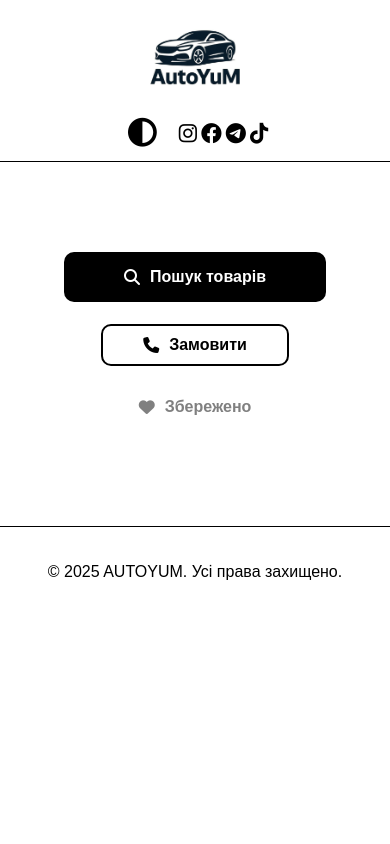
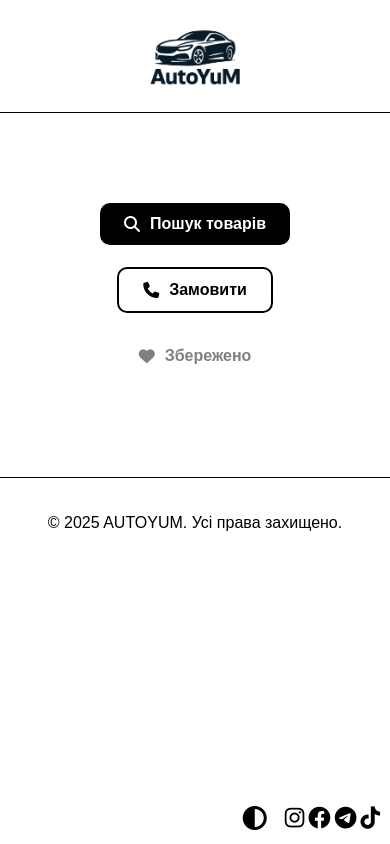
Before and after one commit to makstroc71-netizen/AutoYum, a website: page index.html in a window 390 px wide. Drawn offline with Linux system fonts and the light colour scheme.

Commit message:
Оновлення дизайну для мобільних

```diff
--- a/styles.css
+++ b/styles.css
@@ -298,3 +298,56 @@ body {
     margin-top: 0;
   }
 }
+/* ==================== MOBILE ADJUSTMENTS ==================== */
+@media (max-width: 768px) {
+  /* Прибираємо заголовок */
+  .header-center .site-title {
+    display: none;
+  }
+
+  /* Логотип займає всю ширину */
+  .header-left {
+    flex: 1 1 100%;
+    display: flex;
+    justify-content: center;
+    margin-bottom: 10px;
+  }
+
+  .logo {
+    height: auto;
+    width: 90%; /* майже вся ширина */
+    max-height: 200px;
+    margin-top: 10px;
+  }
+
+  /* Хедер повинен стати вертикальним */
+  .site-header {
+    flex-direction: column;
+    align-items: center;
+    padding: 10px 0;
+  }
+
+  /* Кнопки теми і соцмереж переміщаємо в правий нижній кут */
+  .header-right {
+    position: fixed;
+    bottom: 10px; /* над лінією футера */
+    right: 10px;
+    flex-direction: row;
+    gap: 12px;
+    z-index: 999;
+  }
+
+  .theme-btn {
+    font-size: 1.5em; /* трохи менше */
+  }
+
+  .social-links a {
+    font-size: 1.4em;
+  }
+
+  /* Зменшити кнопки дії */
+  .main-actions .btn {
+    font-size: 1em;
+    padding: 12px 24px;
+  }
+}
```
